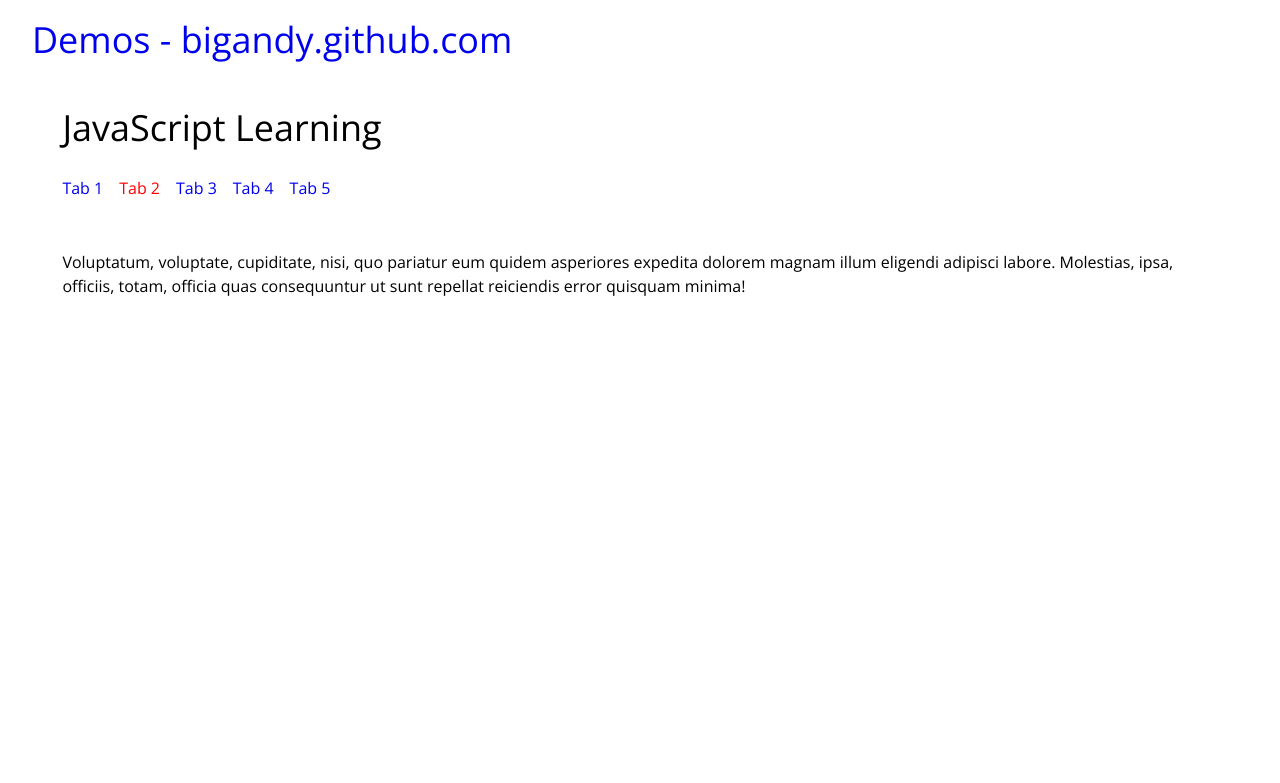
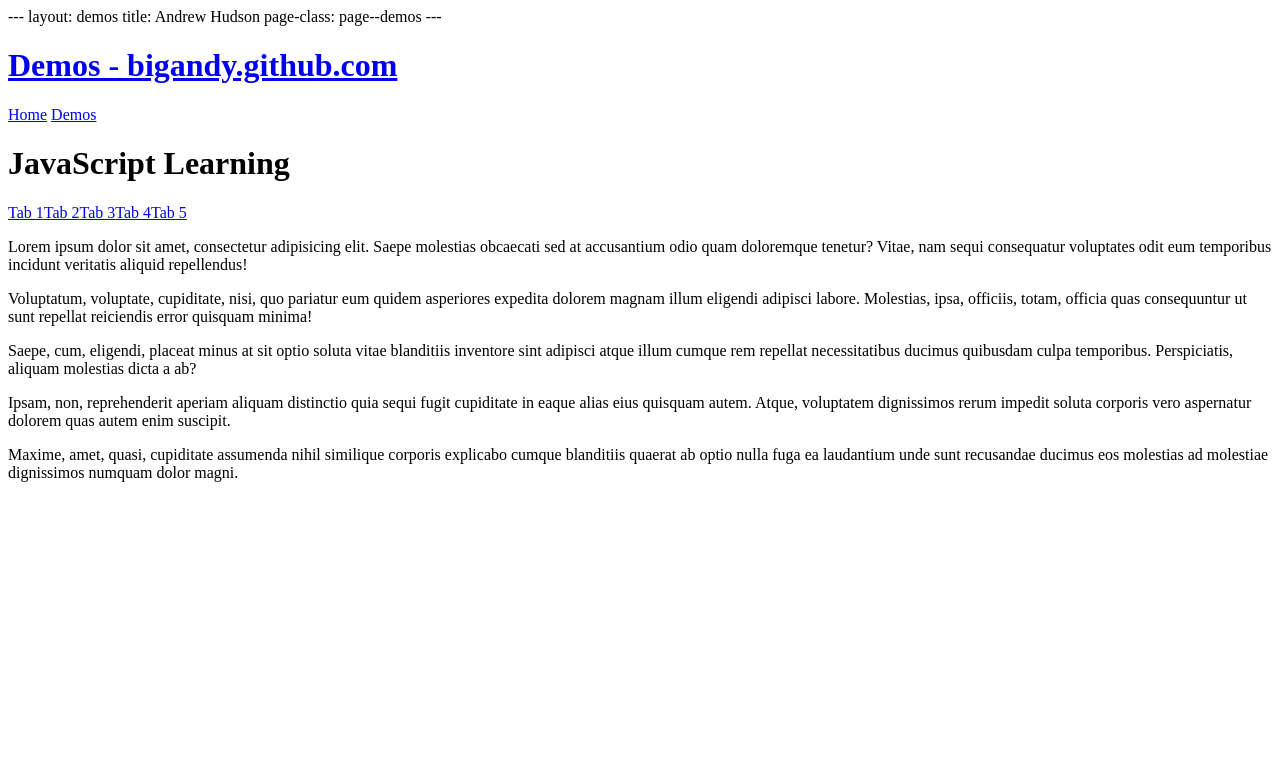
Before and after one commit to bigandy/bigandy.github.io, a PHP site: page /demos in a window 1280 px wide. Shown: the top 783 px of the page. Run offline with PHP 8.4, Linux system fonts and the light colour scheme.

Commit message:
work on template for demos

```diff
--- a/_layouts/default.html
+++ b/_layouts/default.html
@@ -3,9 +3,9 @@
 {% include header.html %}
 
 
-    <main role="main" class="container">
-        {{ content }}
-    </main>
+	    <main role="main" class="container">
+	        {{ content }}
+	    </main>
 
     </body>
 </html>
--- a/css/style.scss
+++ b/css/style.scss
@@ -32,35 +32,10 @@ body {
     font-family: "Open Sans", sans-serif;
 }
 
-.page--home {
-    background: rgba(red, 0.1);
-}
-
-.page--blog {
-    background: rgba(green, 0.1);
-}
-
 main {
     background: white;
-    padding: 1em 2.5%;
+    // padding: 1em 2.5%;
 }
-
-// article {
-//     position: relative;
-
-
-//     &:before {
-//         position: absolute;
-//         bottom: 25px;
-//         left: 10px;
-//         content: "";
-//         height: 10px;
-//         width: 30%;
-//         // background: orange;
-//         background: url(../images/swirl.jpg) no-repeat -55px -327px;
-//     }
-// }
-
 
 
 h1,h2,h3,h4,h5,h6 {
@@ -82,3 +57,18 @@ a {
     	text-decoration: underline;
     }
 }
+
+nav {
+    margin-bottom: 50px;
+
+    > a {
+        padding: 1em 1em 1em 0;
+    }
+}
+
+.selected {
+            color: red;
+}
+.hidden {
+    display: none;
+}
--- a/demos/index.html
+++ b/demos/index.html
@@ -1,39 +1,20 @@
-<!DOCTYPE html>
-<html lang="en">
-  <head>
-    <meta charset="utf-8">
-    <!-- Prefetch DNS for external assets (Twitter widgets etc). -->
-    <link rel="dns-prefetch" href="//fonts.googleapis.com">
-
-    <title>Andrew Hudson</title>
-    <meta name="viewport" content="width=device-width, initial-scale=1.0">
-    <link href='http://fonts.googleapis.com/css?family=Open+Sans:400,300' rel='stylesheet'>
-    <link href="/css/style.css" rel="stylesheet">
-    <style>
-        nav {
-            margin-bottom: 50px;
-        }
-        nav > a {
-            padding: 1em 1em 1em 0;
-        }
-        .selected {
-            color: red;
-        }
-        .hidden {
-            display: none;
-        }
-    </style>
-
-
+---
+layout: demos
+title: Andrew Hudson
+page-class: page--demos
+---
     <script src="/js/jquery.js"></script>
     <script src="/js/demos/script.js"></script>
-
-
 </head>
-<body>
+<body class="{{ page.page-class }}">
 
     <header class="header">
         <h1><a href="/demos/">Demos - bigandy.github.com</a></h1>
+
+        <nav>
+            <a href="/">Home</a>
+            <a href="/demos" class="selected">Demos</a>
+        </nav>
     </header>
 
 
```
Also changed, not shown: _includes/demos-head.html (added, +11 -0 lines), _includes/header.html (+7 -1 lines), _layouts/demos.html (added, +7 -0 lines), css/style.css. Lines whose indentation alone changed are shown as unchanged.
